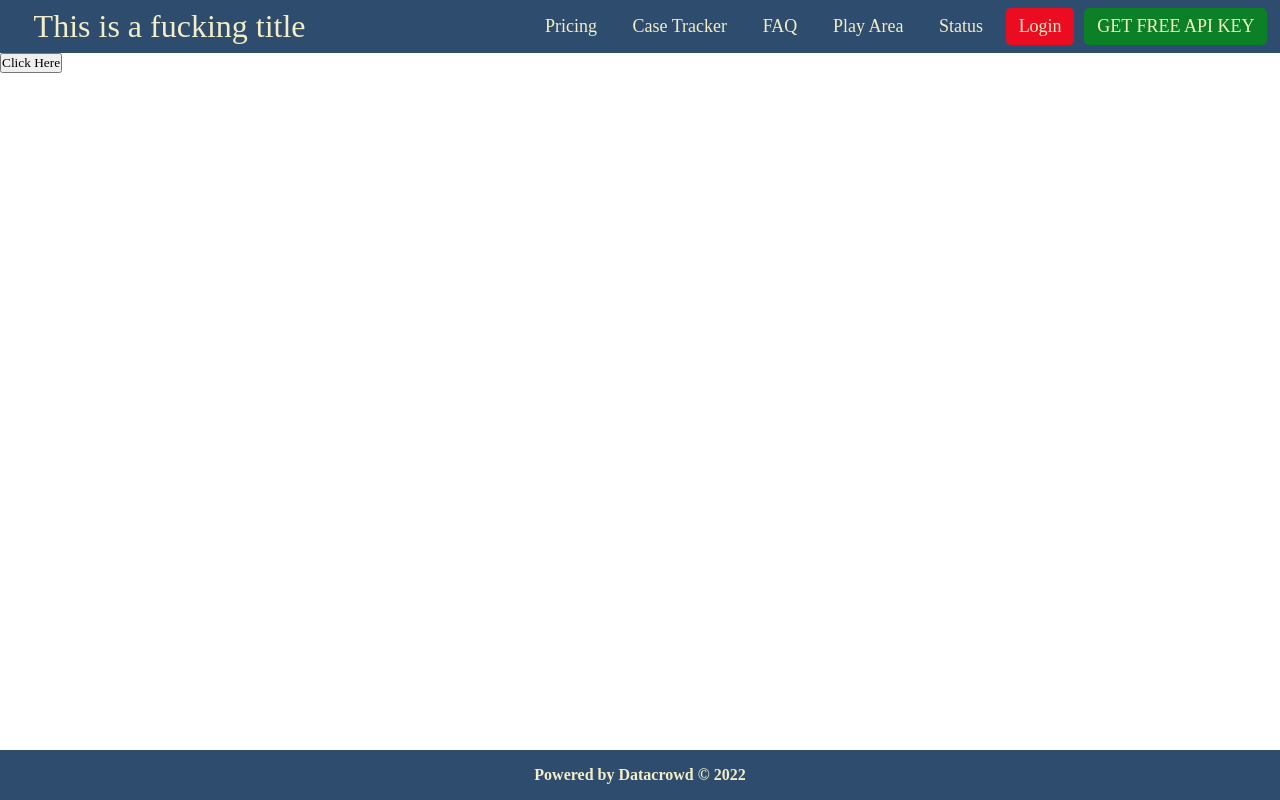
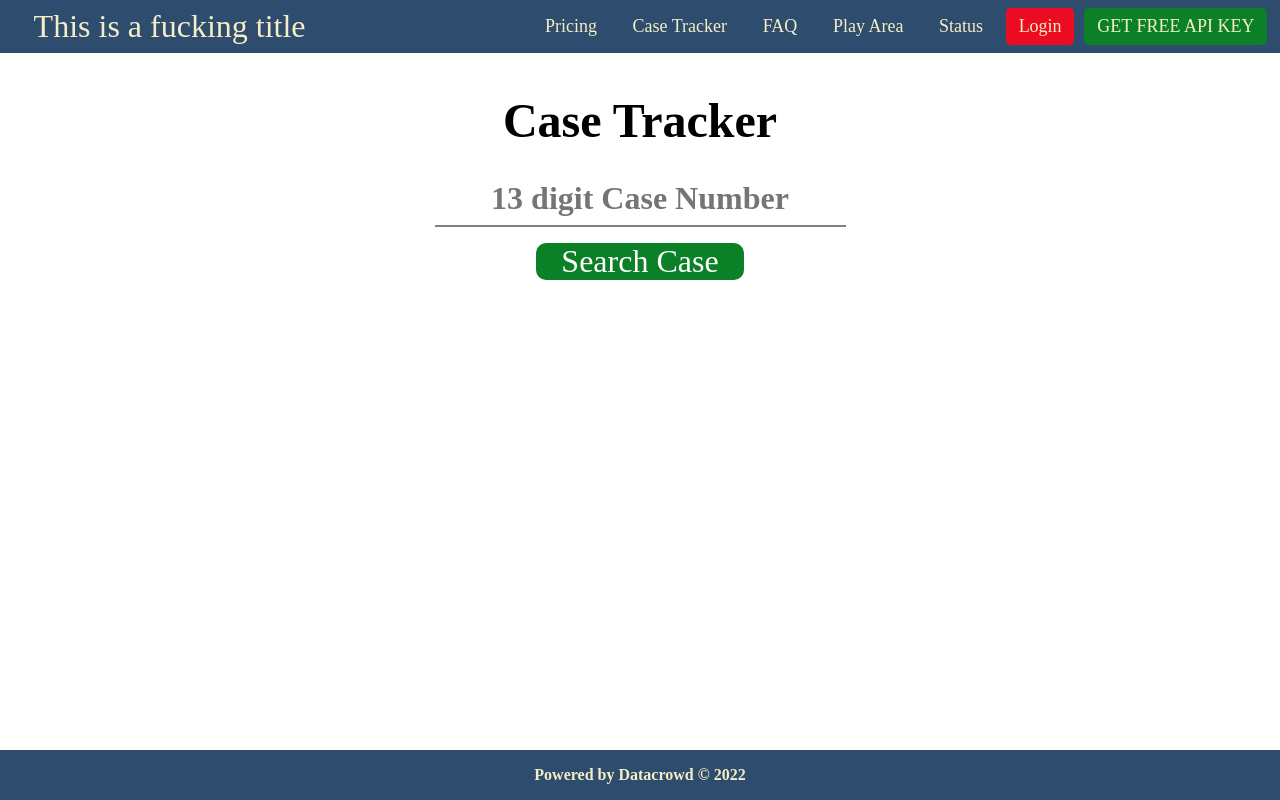
Before and after one commit to akshatdatacrowd/uscis-api, a React (Create React App) app: page /tracker in a window 1280 px wide. Built offline with nearby package versions, Linux system fonts and the light colour scheme.

Commit message:
Nailed the Tracker

```diff
--- a/src/components/CaseTracker/CaseTracker.tsx
+++ b/src/components/CaseTracker/CaseTracker.tsx
@@ -1,14 +1,27 @@
-import { useState } from "react";
+import { SyntheticEvent, useState } from "react";
 
 const CaseTracker = () => {
-  const [status, setStatus] = useState("");
-  const rpattern = '<div class="rows text-center">\n.+\n.+';
-  const onclick = async () => {
+  const [status, setStatus] = useState({
+    heading: "",
+    details: "",
+    CaseNumber: "",
+    LatestDate: "",
+    FormNumber: "",
+  });
+  const [CaseNumber, setCaseNumber] = useState("");
+  const rpattern1 = '<div class="rows text-center">\n.+\n.+';
+  const rpattern2 = ".+\n";
+  const rpatternFormNumber = "(I-\\d+)|(I-\\d+\\w)";
+  const rpatternDate = "\\w+\\s\\d+,\\s\\d+";
+  const searchCase = async (
+    e: SyntheticEvent<HTMLInputElement, MouseEvent>
+  ) => {
+    e.preventDefault();
     const res = await fetch(
-      "https://api.allorigins.win/raw?url=https://egov.uscis.gov/casestatus/mycasestatus.do?appReceiptNum=EAC2134250313"
+      `https://api.allorigins.win/raw?url=https://egov.uscis.gov/casestatus/mycasestatus.do?appReceiptNum=${CaseNumber}`
     );
     const data = await res.text();
-    const obj = data.match(rpattern);
+    const obj = data.match(rpattern1);
     if (obj !== null) {
       const preRawStatus = obj[0];
       const rawStatus = preRawStatus
@@ -18,20 +31,69 @@ const CaseTracker = () => {
           '<a href="https://www.uscis.gov/contactcenter" target="_blank">',
           ""
         )
+        .replace(
+          '<a href="https://egov.uscis.gov/e-Request/Intro.do" target="_blank">',
+          ""
+        )
         .replaceAll("</a>", "")
         .replace(
           '<a href="https://egov.uscis.gov/coa/displayCOAForm.do" target="_blank">',
           ""
         )
         .replace("</p>", "");
-      setStatus(rawStatus);
+      const rawHeading = rawStatus.match(rpattern2);
+      if (rawHeading !== null) {
+        const latestDate = rawStatus.match(rpatternDate);
+        const formNumber = rawStatus.match(rpatternFormNumber);
+        if (formNumber !== null && latestDate !== null) {
+          setStatus({
+            heading: rawHeading[0].replace("\n", ""),
+            details: rawStatus.replace(`${rawHeading[0]}`, ""),
+            CaseNumber: CaseNumber,
+            LatestDate: latestDate[0],
+            FormNumber: formNumber[0],
+          });
+        }
+      }
     }
   };
-
   return (
-    <div>
-      <button onClick={onclick}>Click Here</button>
-      <p>{status && status}</p>
+    <div className="CTIndex">
+      <h1 id="CTTitle">Case Tracker</h1>
+      <div className="FormCT">
+        <form>
+          <input
+            autoFocus={true}
+            id="CaseNumberInputCT"
+            type="text"
+            placeholder="13 digit Case Number"
+            value={CaseNumber}
+            onChange={(e) => setCaseNumber(e.target.value)}
+          />
+          <div>
+            <input
+              onClick={searchCase}
+              id="SubmitCT"
+              type="submit"
+              value="Search Case"
+            />
+          </div>
+        </form>
+      </div>
+      {status?.heading && (
+        <div className="StatusCT">
+          <h1 id="statusCTHeading">{status?.heading}</h1>
+          <p id="statusCTCaseNumber">Case Number : {status?.CaseNumber}</p>
+          <p id="statusCTCaseNumber">Date : {status?.LatestDate}</p>
+          <p id="statusCTCaseNumber">Form : {status?.FormNumber}</p>
+          <p id="statusCTDetails">{status?.details}</p>
+          <button id="SearchAnotherCaseCTBtn" onClick={() => {
+              setCaseNumber("");
+              }}>
+            Search Another Case
+          </button>
+        </div>
+      )}
     </div>
   );
 };
--- a/src/index.css
+++ b/src/index.css
@@ -3,7 +3,6 @@
   margin: 0%;
   font-family: "Times New Roman", sans-serif, serif, monospace;
 }
-
 
 a,
 a:hover,
@@ -391,6 +390,90 @@ Link {
 /*-------------------------------------------
 
 
+  Case Tracker page as follows
+
+
+----------------------------------------------*/
+
+.CTIndex {
+  text-align: center;
+}
+
+#CTTitle {
+  margin-top: 5vh;
+  font-size: 6vh;
+}
+
+.FormCT {
+  width: auto;
+  text-align: center;
+  margin: auto;
+  margin-top: 3vh;
+}
+
+#CaseNumberInputCT {
+  border: none;
+  border-bottom: 2px grey solid;
+  text-align: center;
+  font-size: 4vh;
+  font-weight: bold;
+  margin-bottom: 2vh;
+  outline: none;
+  padding-top: 1vh;
+  padding-bottom: 1vh;
+}
+
+#SubmitCT {
+  font-size: 4vh;
+  padding-right: 2vw;
+  padding-left: 2vw;
+  background-color: #0b8027;
+  color: white;
+  border: none;
+  border-radius: 10px;
+}
+
+#SubmitCT:active {
+  transform: scale(0.95);
+}
+
+.StatusCT {
+  width: 35%;
+  margin: auto;
+  margin-top: 2.5vh;
+}
+
+#statusCTHeading {
+  margin-bottom: 1vh;
+  font-size: 5vh;
+}
+
+#statusCTDetails {
+  text-align: left;
+  font-size: 2.5vh;
+}
+
+#statusCTCaseNumber {
+  text-align: left;
+  font-size: 2.5vh;
+  font-weight: bold;
+  margin-bottom: 1vh;
+}
+
+#SearchAnotherCaseCTBtn {
+  margin-top: 2vh;
+  font-size: 4vh;
+  padding-right: 2vw;
+  padding-left: 2vw;
+  background-color: #0b8027;
+  color: white;
+  border: none;
+  border-radius: 10px;
+}
+
+/*-------------------------------------------
+
+
   Play Area page as follows
 
 
```
